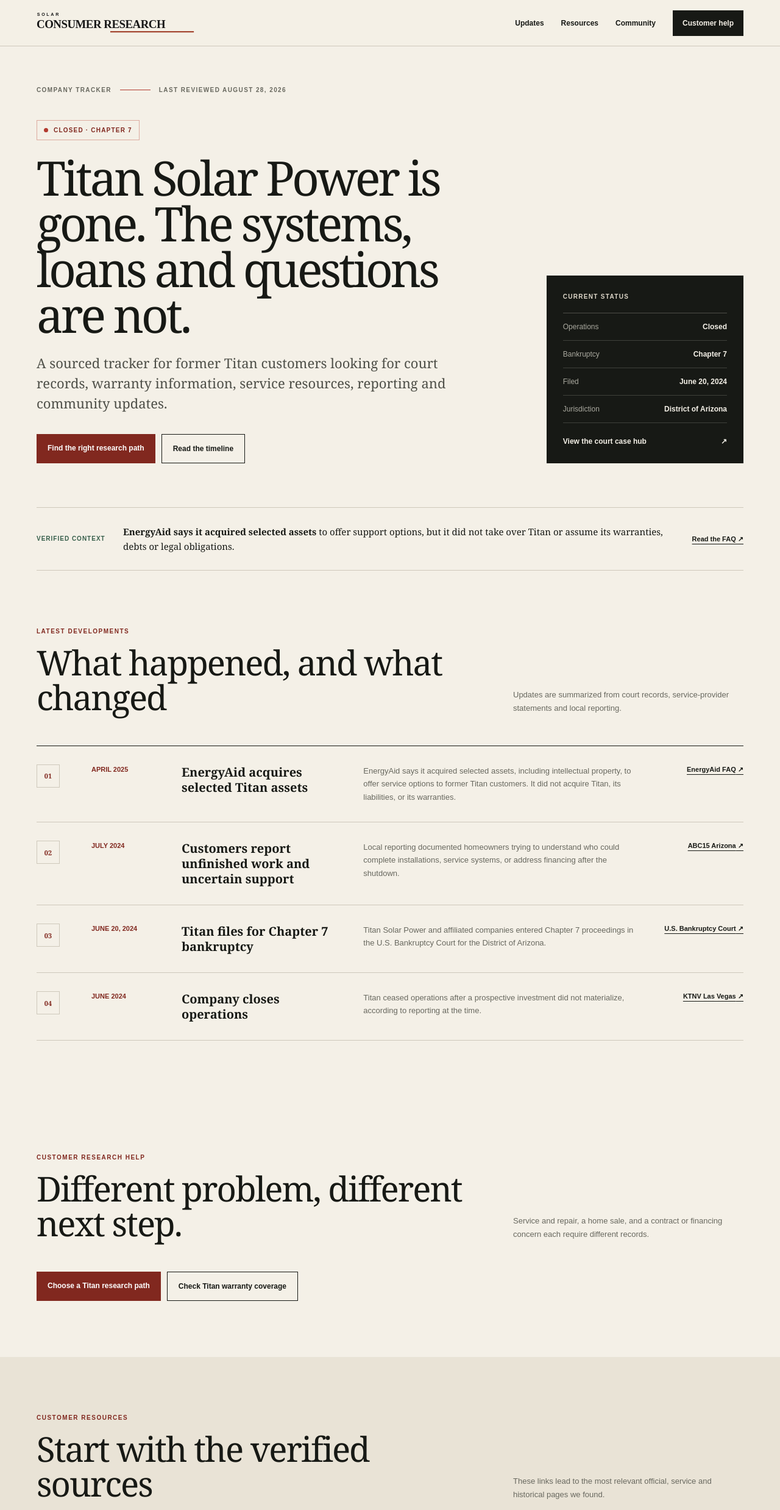
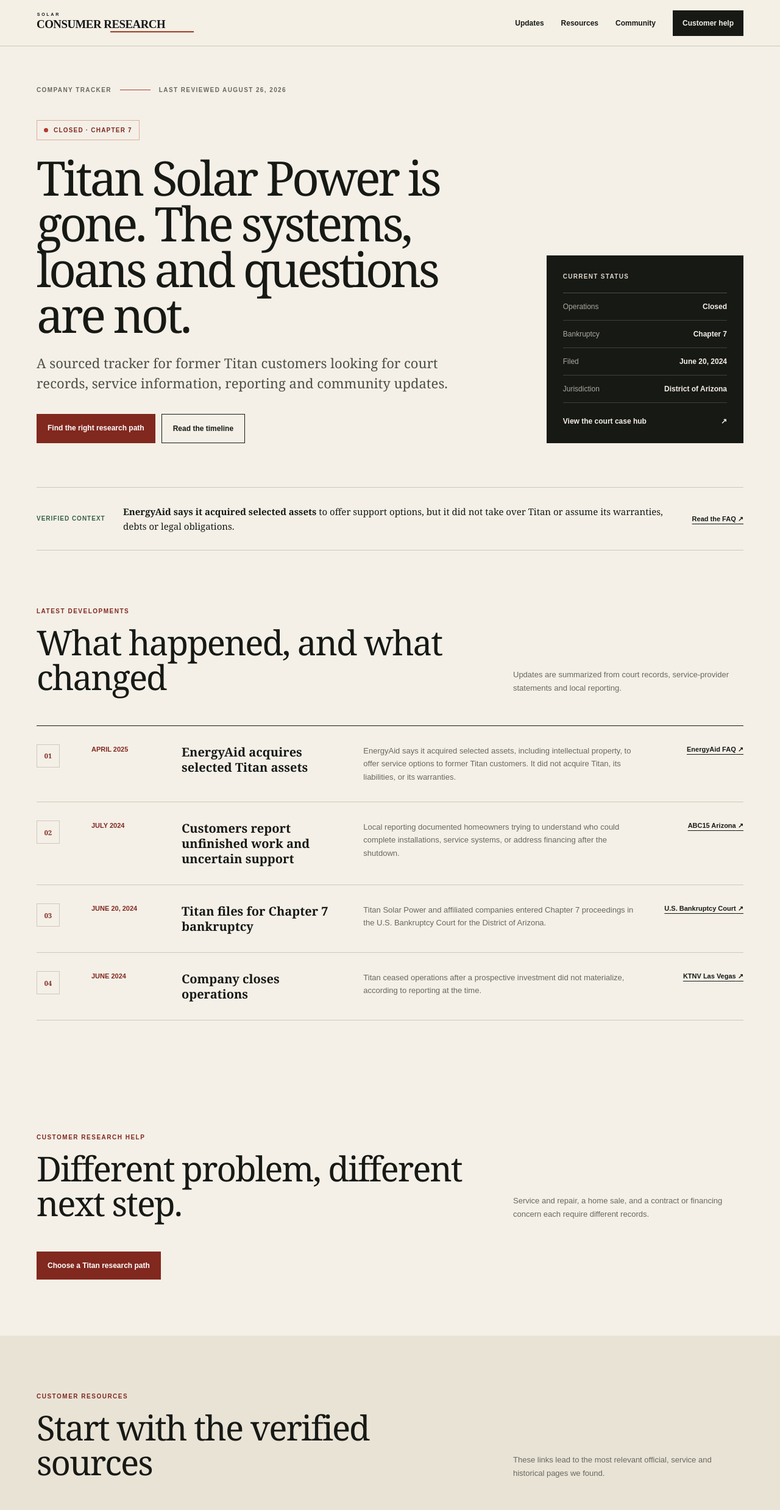
Before and after one commit to Decentralized-Rob/solar-consumer-research, a Next.js app: page /cases/titan-solar-power in a window 1280 px wide. Shown: the top 2477 px of the page at 61% size. Built offline with nearby package versions, Linux system fonts and the light colour scheme.

Commit message:
Revert premature Titan warranty merge

```diff
--- a/app/cases/titan-solar-power/page.tsx
+++ b/app/cases/titan-solar-power/page.tsx
@@ -6,7 +6,7 @@ import "./titan-tracker.css";
 
 export const metadata: Metadata = {
   title: "Titan Solar Power Closure: Customer Resources & Updates",
-  description: "Court records, warranty information, service resources, reporting, and updates for former Titan Solar Power customers.",
+  description: "Court records, service information, reporting, and updates for former Titan Solar Power customers.",
   alternates: { canonical: "/cases/titan-solar-power" },
   openGraph: {
     title: "Titan Solar Power Closure: Customer Resources & Updates",
@@ -81,12 +81,12 @@ export default function TitanSolarPowerPage() {
 
       <main>
         <section className="tt-hero">
-          <div className="tt-kicker"><span>Company tracker</span><i /><span>Last reviewed August 28, 2026</span></div>
+          <div className="tt-kicker"><span>Company tracker</span><i /><span>Last reviewed August 26, 2026</span></div>
           <div className="tt-hero-grid">
             <div>
               <div className="tt-status-pill"><span /> Closed · Chapter 7</div>
               <h1>Titan Solar Power is gone. The systems, loans and questions are not.</h1>
-              <p className="tt-deck">A sourced tracker for former Titan customers looking for court records, warranty information, service resources, reporting and community updates.</p>
+              <p className="tt-deck">A sourced tracker for former Titan customers looking for court records, service information, reporting and community updates.</p>
               <div className="tt-actions"><Link className="tt-button tt-button-primary" href="/cases/titan-solar-power/customer-help">Find the right research path</Link><a className="tt-button tt-button-secondary" href="#tt-updates">Read the timeline</a></div>
             </div>
             <aside className="tt-status-card" aria-label="Current company status">
@@ -113,10 +113,7 @@ export default function TitanSolarPowerPage() {
 
         <section className="tt-section" aria-label="Customer research help">
           <div className="tt-section-heading"><div><p>Customer research help</p><h2>Different problem, different next step.</h2></div><span>Service and repair, a home sale, and a contract or financing concern each require different records.</span></div>
-          <div className="tt-actions">
-            <Link className="tt-button tt-button-primary" href="/cases/titan-solar-power/customer-help">Choose a Titan research path</Link>
-            <Link className="tt-button tt-button-secondary" href="/cases/titan-solar-power/warranty-after-bankruptcy">Check Titan warranty coverage</Link>
-          </div>
+          <Link className="tt-button tt-button-primary" href="/cases/titan-solar-power/customer-help">Choose a Titan research path</Link>
         </section>
 
         <section className="tt-section tt-muted" id="tt-resources">
```
